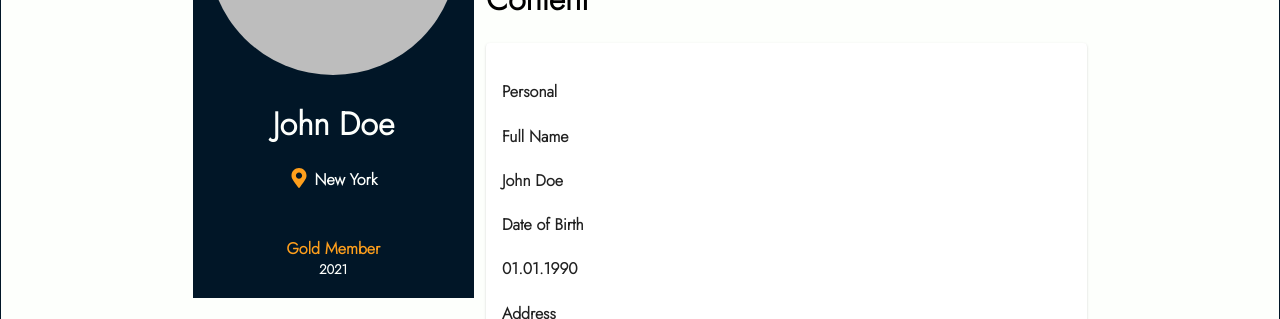
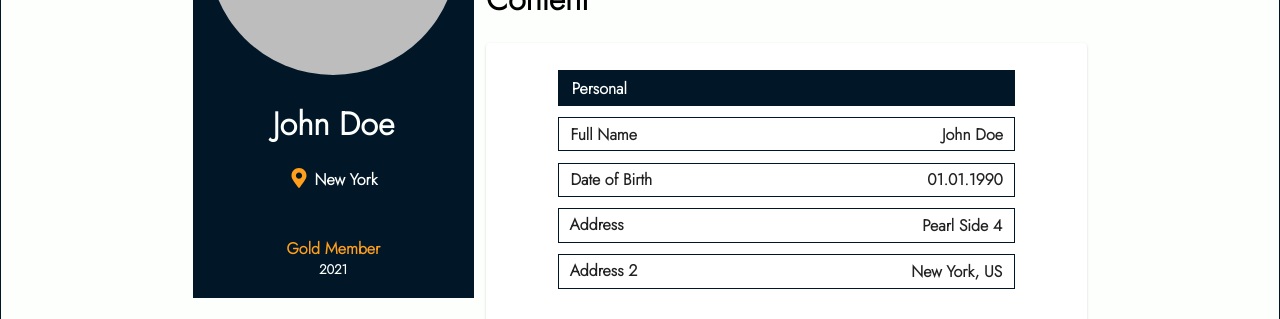
Before and after one commit to philip993/coffee-shop, a React (Create React App) app: page /profile in a window 1280 px wide. Shown: the part 481-800 px from the top of the page. Built offline with nearby package versions, Linux system fonts and the light colour scheme.

Commit message:
3.10. Style

```diff
--- a/src/Components/Profile/ProfileStyle.scss
+++ b/src/Components/Profile/ProfileStyle.scss
@@ -132,6 +132,37 @@
         margin-top: 5%;
         height: 80%;
         padding-left: 2%;
+        margin-bottom: 5%;
+
+        .profileDiv {
+          .personal {
+            .personalHeader {
+              background-color: #011627;
+              color: #fdfffc;
+            }
+
+            span {
+              width: 80%;
+              display: grid;
+              grid-template-columns: auto auto;
+              margin: auto;
+              border: 1px solid #011627;
+              margin-top: 2%;
+
+              h4 {
+                // margin: 2% 0% 2% 0%;
+                margin: 0%;
+                padding: 2% 0% 2% 5%;
+                font-weight: bold;
+              }
+
+              .info {
+                padding-right: 5%;
+                text-align: right;
+              }
+            }
+          }
+        }
 
         .orderDiv {
           display: grid;
```
